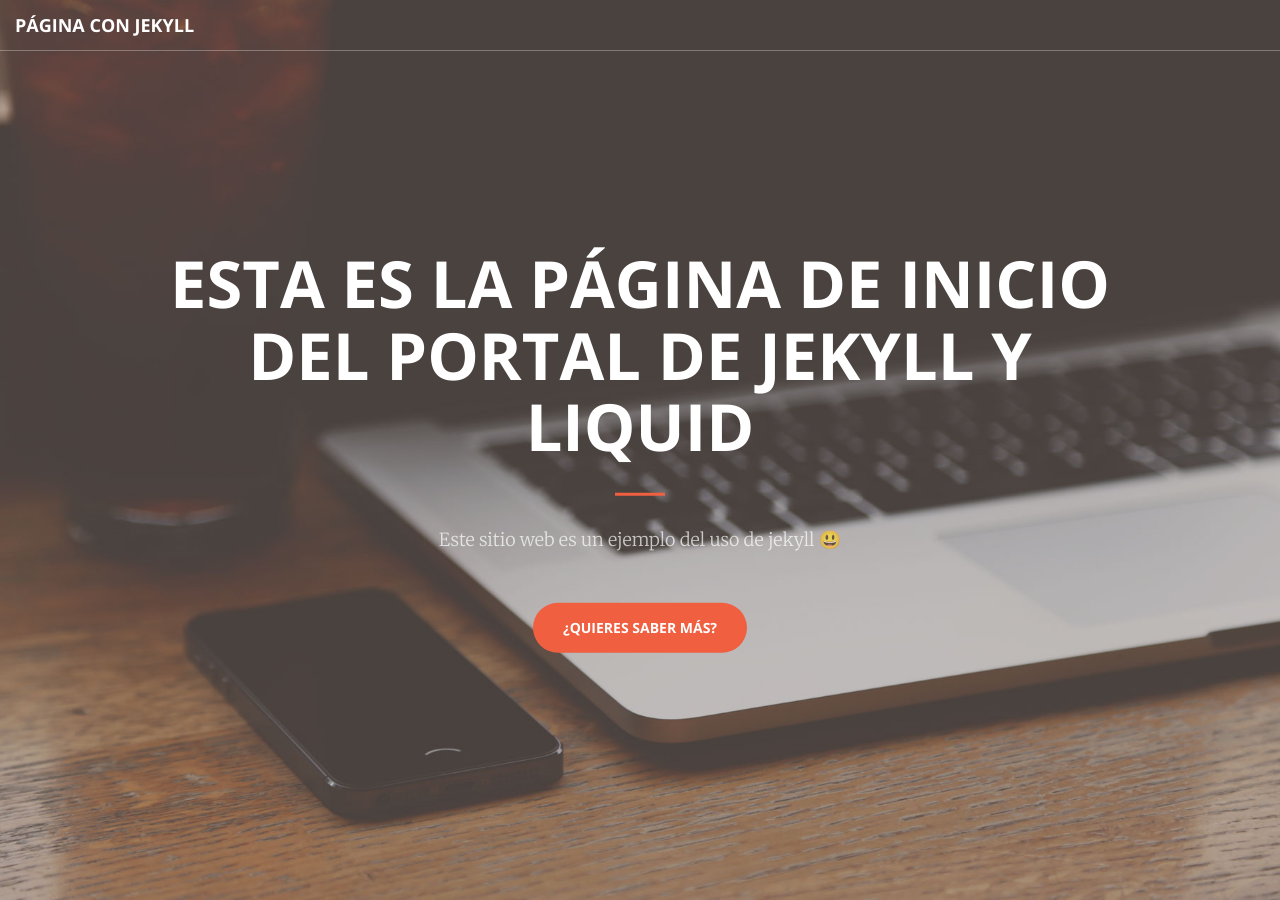
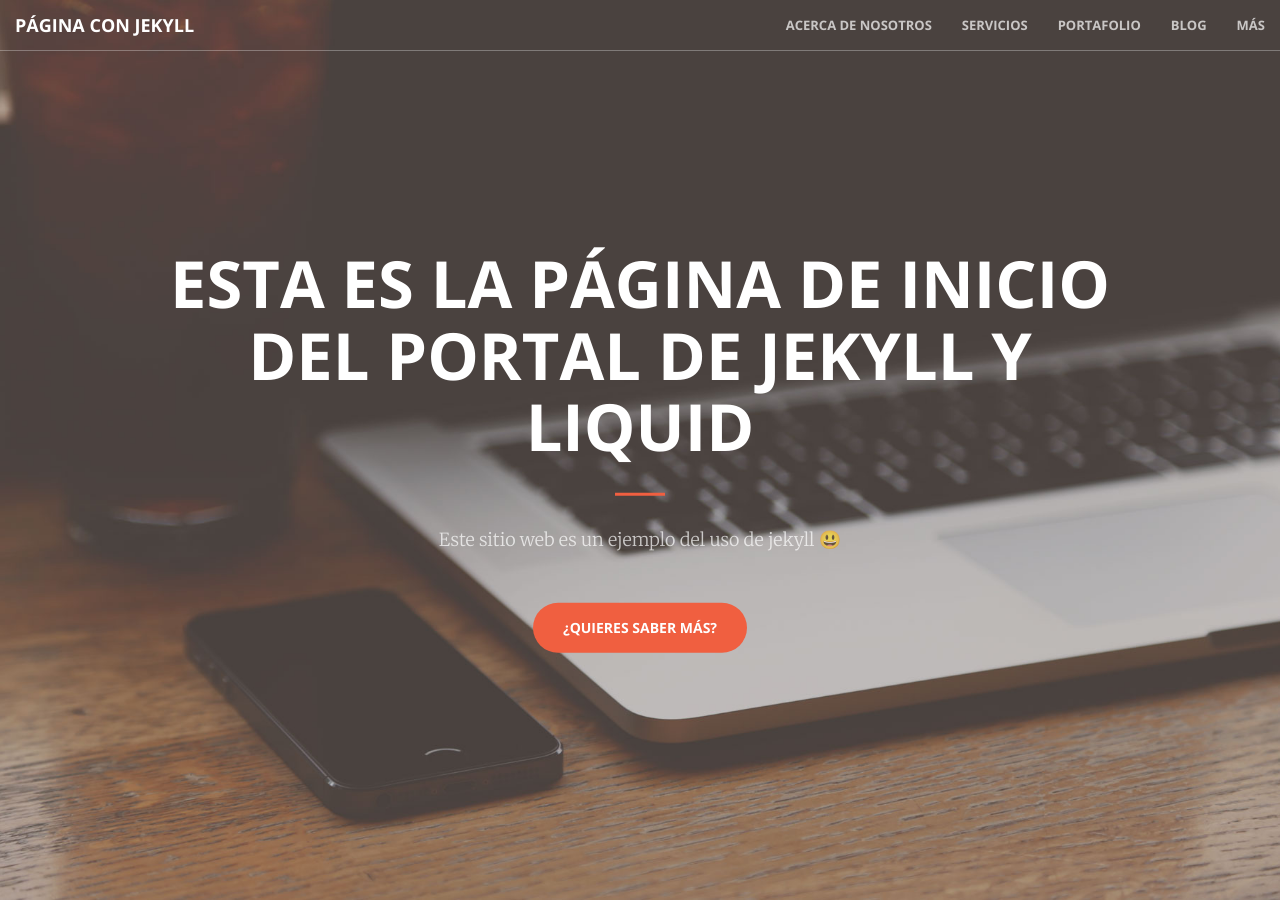
Before and after one commit to Dasapugo4444/jekyll-portal, a Jekyll site: the page built from index.html, in a window 1280 px wide and 900 px high. Built offline with Jekyll 4.4.1, drawn with Linux system fonts in a browser that asks for light colours; a script that is not in the unit is left out.

Commit message:
fix: Navbar

```diff
--- a/_data/nav.yml
+++ b/_data/nav.yml
@@ -1,2 +1,10 @@
-name: Portal
-link: ../_pages/portal.md
+- name: Acerca de nosotros
+  link: /about.html
+- name: Servicios
+  link: /services.html
+- name: Portafolio
+  link: /portfolio.html
+- name: Blog
+  link: /blog.html
+- name: Más
+  link: ../_pages/more.html
```
Also changed, not shown: admin/config.yml (+7 -9 lines).
